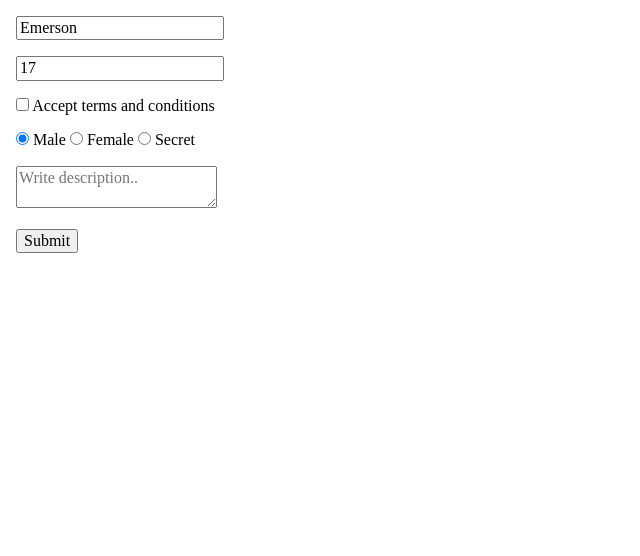
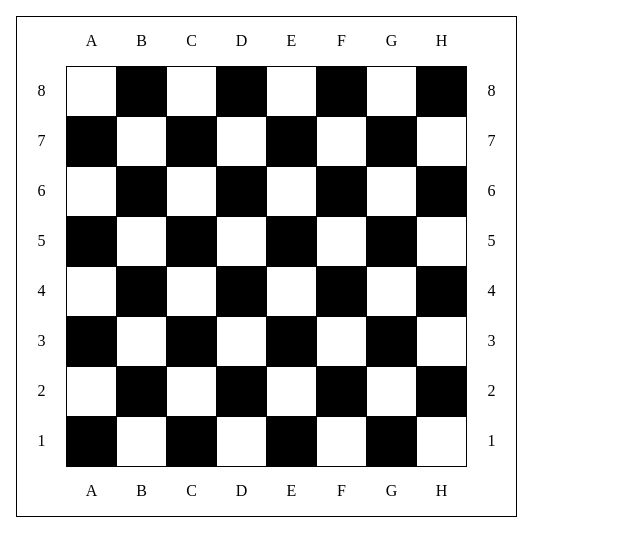
Before and after one commit to Yodremash/css3-html5-tasks, a plain HTML site: page lesson16-tables/Home-task1/index.html in a window 1280 px wide. Shown: the whole page, without its empty margins (0-640 px from the left). Drawn offline with nearby package versions, Linux system fonts and the light colour scheme.

Commit message:
init files

```diff
--- a/lesson16-tables/Home-task1/index.html
+++ b/lesson16-tables/Home-task1/index.html
@@ -1,59 +1,136 @@
 <!DOCTYPE html>
 <html lang="en">
-  <head>
-    <meta charset="UTF-8" />
-    <meta http-equiv="X-UA-Compatible" content="IE=edge" />
-    <meta name="viewport" content="width=device-width, initial-scale=1.0" />
-    <link
-      rel="stylesheet"
-      href="https://cdnjs.cloudflare.com/ajax/libs/normalize/8.0.1/normalize.css"
-      integrity="sha512-oHDEc8Xed4hiW6CxD7qjbnI+B07vDdX7hEPTvn9pSZO1bcRqHp8mj9pyr+8RVC2GmtEfI2Bi9Ke9Ass0as+zpg=="
-      crossorigin="anonymous"
-      referrerpolicy="no-referrer"
-    />
-    <title>Document</title>
-    <style>
-      .form-control {
-        margin: 16px;
-      }
-      .choose-gender {
-        margin: 16px;
-      }
-    </style>
-  </head>
-  <body>
-    <form>
-      <div class="form-control">
-        <label for="last-name-form-control"></label>
-        <input
-          type="text"
-          id="last-name-form-control"
-          name="lastName"
-          value="Emerson"
-        />
-      </div>
-      <div class="form-control">
-        <input type="number" value="17" name="age" />
-      </div>
-      <div class="form-control">
-        <input type="checkbox" id="agree-to-terms" name="agree" />
-        <label for="agree-to-terms">Accept terms and conditions</label>
-      </div>
-      <div class="choose-gender">
-        <input type="radio" name="gender" checked /> Male
-        <input type="radio" name="gender" /> Female
-        <input type="radio" name="gender" /> Secret
-      </div>
-      <div class="form-control">
-        <textarea
-          maxlength="10"
-          name="description"
-          placeholder="Write description.."
-        ></textarea>
-      </div>
-      <div class="form-control">
-        <button type="submit">Submit</button>
-      </div>
-    </form>
-  </body>
+
+<head>
+    <meta charset="UTF-8">
+    <title>Chess board</title>
+    <link rel="stylesheet" href="https://cdnjs.cloudflare.com/ajax/libs/normalize/8.0.1/normalize.css" integrity="sha256-WAgYcAck1C1/zEl5sBl5cfyhxtLgKGdpI3oKyJffVRI=" crossorigin="anonymous" />
+    <link rel="stylesheet" href="styles.css">
+</head>
+
+<body>
+    <table>
+        <tr>
+            <td class="first"></td>
+            <td class="first">A</td>
+            <td class="first">B</td>
+            <td class="first">C</td>
+            <td class="first">D</td>
+            <td class="first">E</td>
+            <td class="first">F</td>
+            <td class="first">G</td>
+            <td class="first">H</td>
+            <td class="first"></td>
+        </tr>
+        <tr>
+            <td class="first">8</td>
+            <td></td>
+            <td></td>
+            <td></td>
+            <td></td>
+            <td></td>
+            <td></td>
+            <td></td>
+            <td></td>
+            <td class="first">8</td>
+        </tr>
+        <tr>
+            <td class="first">7</td>
+            <td></td>
+            <td></td>
+            <td></td>
+            <td></td>
+            <td></td>
+            <td></td>
+            <td></td>
+            <td></td>
+            <td class="first">7</td>
+        </tr>
+        <tr>
+            <td class="first">6</td>
+            <td></td>
+            <td></td>
+            <td></td>
+            <td></td>
+            <td></td>
+            <td></td>
+            <td></td>
+            <td></td>
+            <td class="first">6</td>
+        </tr>
+        <tr>
+            <td class="first">5</td>
+            <td></td>
+            <td></td>
+            <td></td>
+            <td></td>
+            <td></td>
+            <td></td>
+            <td></td>
+            <td></td>
+            <td class="first">5</td>
+        </tr>
+        <tr>
+            <td class="first">4</td>
+            <td></td>
+            <td></td>
+            <td></td>
+            <td></td>
+            <td></td>
+            <td></td>
+            <td></td>
+            <td></td>
+            <td class="first">4</td>
+        </tr>
+        <tr>
+            <td class="first">3</td>
+            <td></td>
+            <td></td>
+            <td></td>
+            <td></td>
+            <td></td>
+            <td></td>
+            <td></td>
+            <td></td>
+            <td class="first">3</td>
+        </tr>
+        <tr>
+            <td class="first">2</td>
+            <td></td>
+            <td></td>
+            <td></td>
+            <td></td>
+            <td></td>
+            <td></td>
+            <td></td>
+            <td></td>
+            <td class="first">2</td>
+        </tr>
+        <tr>
+            <td class="first">1</td>
+            <td></td>
+            <td></td>
+            <td></td>
+            <td></td>
+            <td></td>
+            <td></td>
+            <td></td>
+            <td></td>
+            <td class="first">1</td>
+        </tr>
+        <tr>
+            <td class="first"></td>
+            <td class="first">A</td>
+            <td class="first">B</td>
+            <td class="first">C</td>
+            <td class="first">D</td>
+            <td class="first">E</td>
+            <td class="first">F</td>
+            <td class="first">G</td>
+            <td class="first">H</td>
+            <td class="first"></td>
+        </tr>
+    </table>
+</body>
+
 </html>
--- a/lesson16-tables/Home-task1/styles.css
+++ b/lesson16-tables/Home-task1/styles.css
@@ -0,0 +1,32 @@
+* {
+    box-sizing: border-box;
+}
+
+table {
+    margin: 16px;
+    border: 1px solid black;
+    border-collapse: collapse;
+}
+
+td , tr {
+    text-align: center;
+    width: 50px;
+    height: 50px;
+    border: 1px solid black;
+}
+
+ tr:nth-child(even) td:nth-child(odd) {
+	background: black;
+}
+ tr:nth-child(odd) td:nth-child(even) {
+	background: black;
+}
+
+.first {
+    background-color: white !important;
+    border: none !important;
+}
+
+tr {
+    border: none !important;
+}
```
